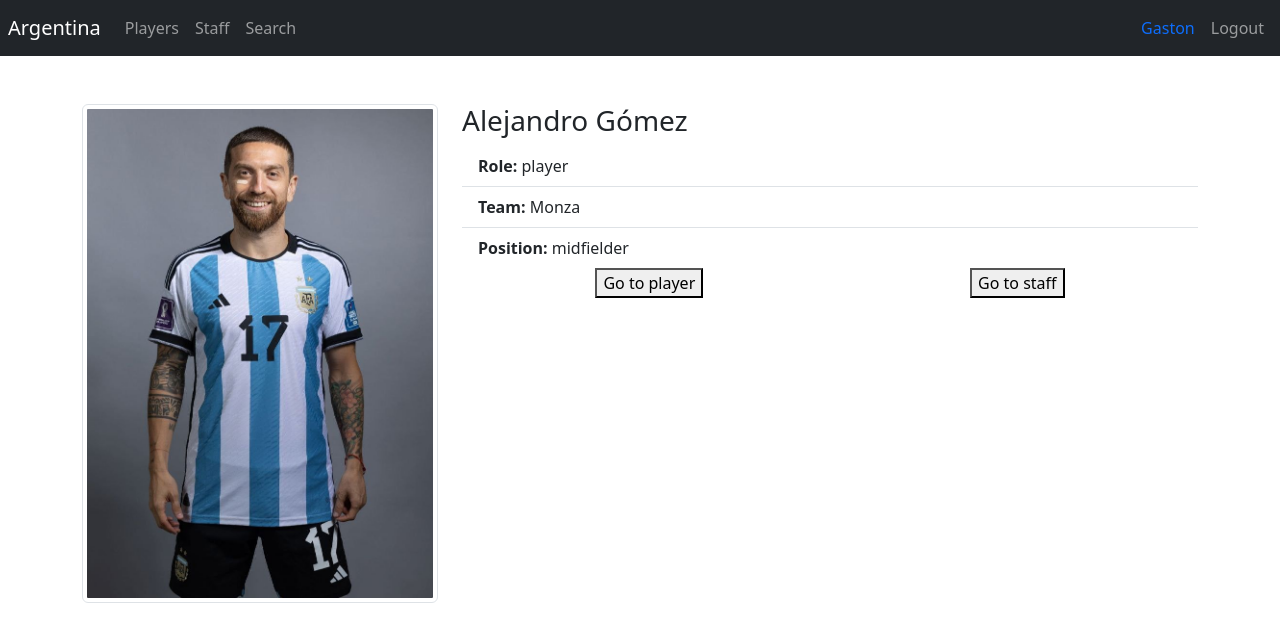
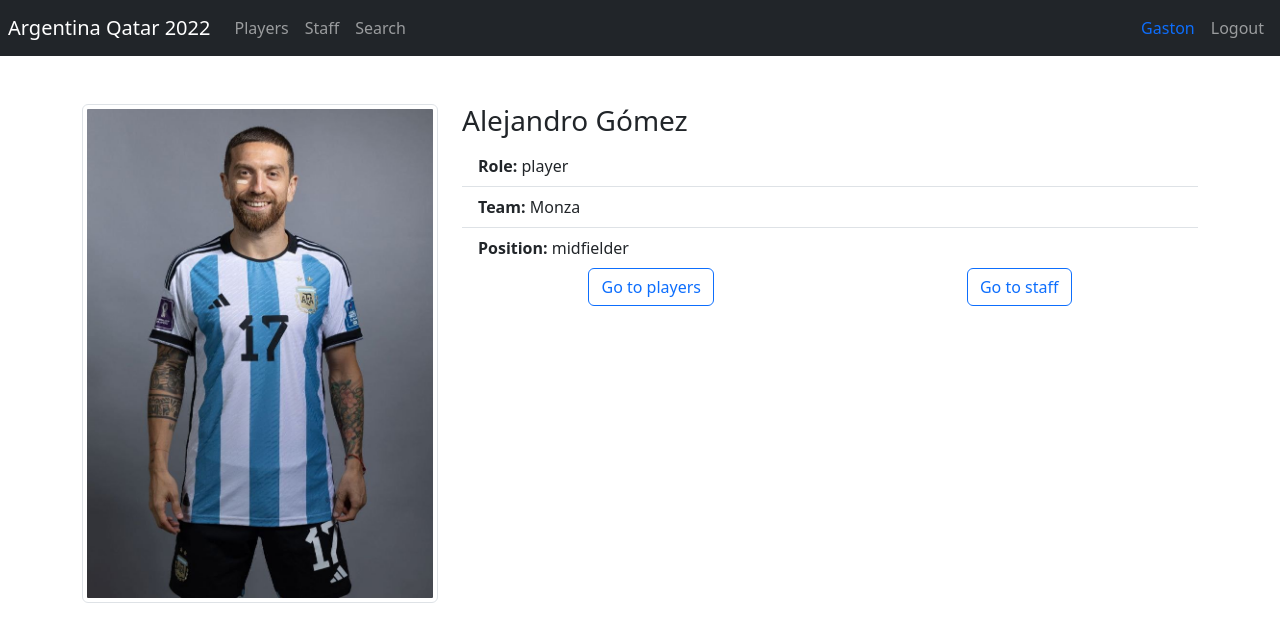
Before and after one commit to GBalatti9/argentina-wold-cup, a React (Vite) app: page /player/alejandro-gomez in a window 1280 px wide. Shown: the top 642 px of the page. Built offline with nearby package versions, Linux system fonts and the light colour scheme.

Commit message:
Fixing details on teamMemberPage

```diff
--- a/src/staff/components/PlayersAndStaffList.jsx
+++ b/src/staff/components/PlayersAndStaffList.jsx
@@ -8,7 +8,7 @@ export const PlayersAndStaffList = ({ role }) => {
     const members = getMemberByRole( role );
 
     return (
-        <div className="row rows-cols-1 row-cols-md-3">
+        <div className="row rows-cols-1 row-cols-md-3 g-1">
             {
                 members.map(( member ) => (
                         <PlayersAndStaffCard
--- a/src/staff/pages/TeamMemberPage.jsx
+++ b/src/staff/pages/TeamMemberPage.jsx
@@ -35,12 +35,14 @@ export const TeamMemberPage = () => {
 
                     <div className="d-flex justify-content-around">
                         <button
+                            className="btn btn-outline-primary"
                             onClick = { () => handleNavigate( member.role ) }>
-                                Go to { member.role }
+                                Go to { member.role === 'player' ? 'players' : 'staff' }
                             </button>
                         <button
+                            className="btn btn-outline-primary"
                             onClick = { () => handleNavigate( member.role === 'player' ? 'staff' : 'player') }>
-                                Go to { member.role === 'player' ? 'staff' : 'player' }
+                                Go to { member.role === 'player' ? 'staff' : 'players' }
                         </button>
                     </div>
 
--- a/src/ui/components/Navbar.jsx
+++ b/src/ui/components/Navbar.jsx
@@ -6,12 +6,12 @@ export const Navbar = () => {
 
     return (
         <>
-            <nav className='navbar navbar-expand-sm navbar-dark bg-dark p-2'>
+            <nav className='navbar navbar-expand-sm navbar-dark bg-dark p-2 mb-4 sticky-top'>
                 <Link
                     className='navbar-brand'
                     to={ pathname === '/players' ? '/staff' : '/' }
                 >
-                    Argentina
+                    Argentina Qatar 2022
                 </Link>
 
                 <div className="navbar-collapse">
```
